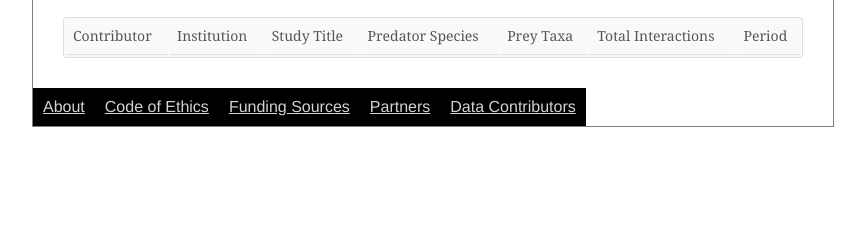
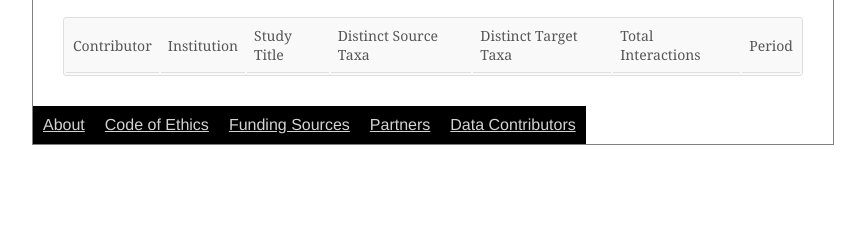
Before and after one commit to pombredanne/eol-globi-web, a Rails app: template app/views/page/data_contributors.html.erb in a window 1280 px wide. Shown: the part 174-414 px from the top of the page, without its empty margins (207-1072 px from the left). Run offline with Rails 7, Linux system fonts and the light colour scheme; the template is opened without the code that fills it, so the values that code supplies are empty; parts of the project's set-up code (start-up, migrations or seed data) failed here and were passed over; some libraries are stand-ins or nearby versions.

Commit message:
update column text of contributor table

```diff
--- a/app/views/page/data_contributors.html.erb
+++ b/app/views/page/data_contributors.html.erb
@@ -6,8 +6,8 @@
 			<th>Contributor</th>
 			<th>Institution</th>
 			<th>Study Title</th>
-			<th>Predator Species</th>
-			<th>Prey Taxa</th>
+			<th>Distinct Source Taxa</th>
+			<th>Distinct Target Taxa</th>
 			<th>Total Interactions</th>
 			<th>Period</th>
 		</tr>
```
